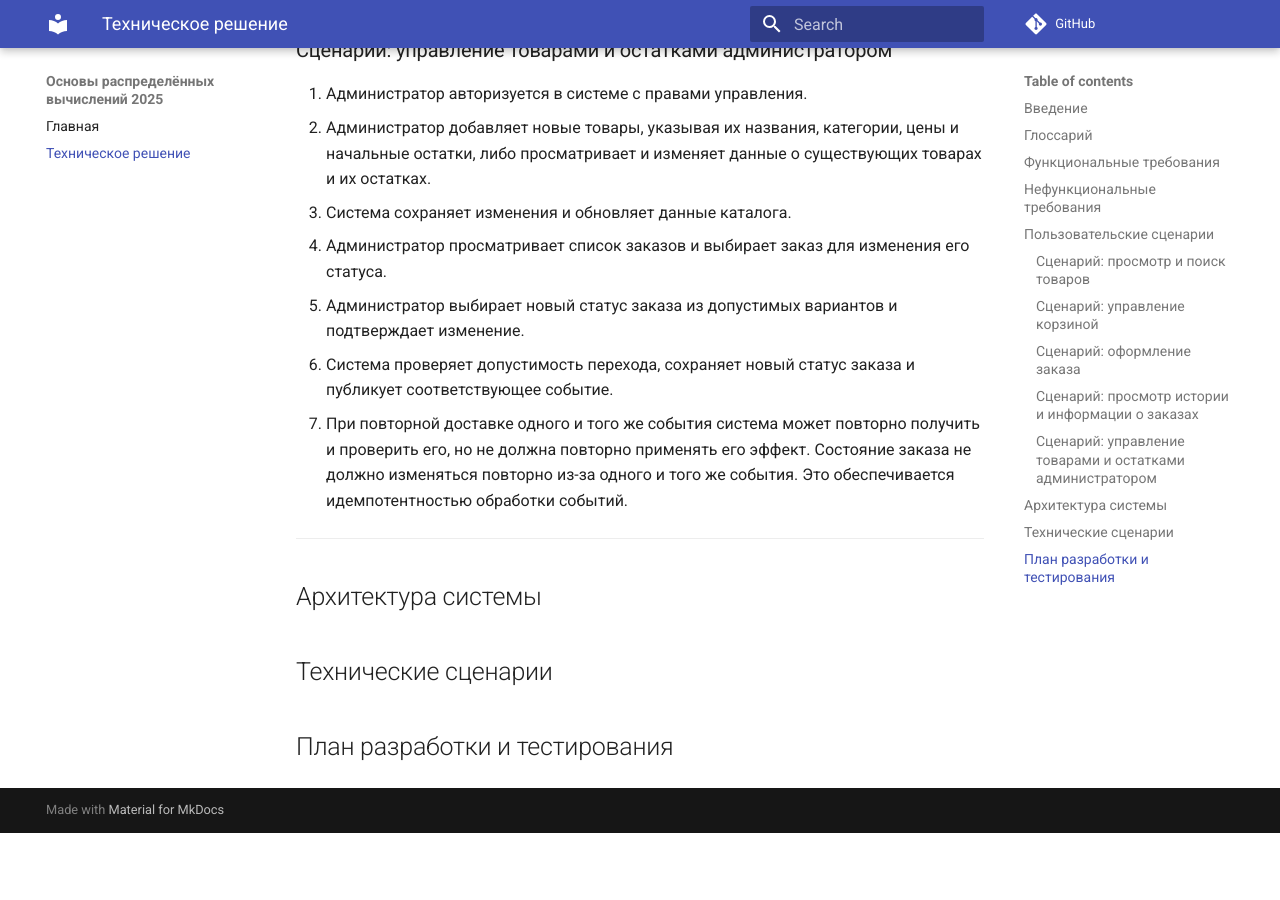
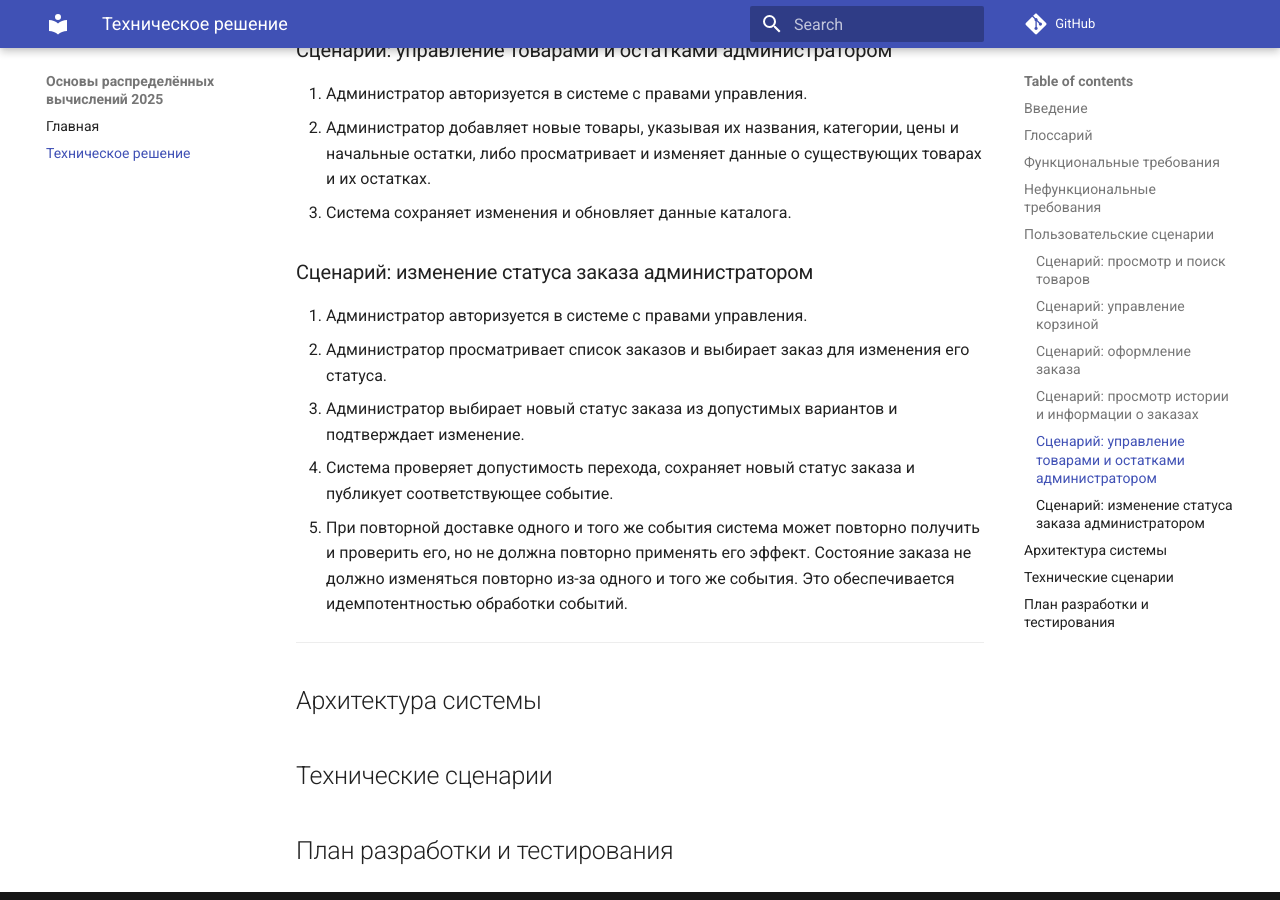
Before and after one commit to spbu-ds-practicum-2026/good_question, an MkDocs documentation site: the page built from docs/tr.md, in a window 1280 px wide and 900 px high, scrolled down 4980 px. Built offline with MkDocs 1.6.1 and Material for MkDocs 9.7.7, drawn with Linux system fonts in a browser that asks for light colours; comment, search, counter and statistics services are not loaded; before the commit the page ends 5813 px from its top, so only the background shows below that.

Commit message:
Update tr.md

```diff
--- a/docs/tr.md
+++ b/docs/tr.md
@@ -107,10 +107,14 @@
 1. Администратор авторизуется в системе с правами управления.
 2. Администратор добавляет новые товары, указывая их названия, категории, цены и начальные остатки, либо просматривает и изменяет данные о существующих товарах и их остатках.
 3. Система сохраняет изменения и обновляет данные каталога.
-4. Администратор просматривает список заказов и выбирает заказ для изменения его статуса.
-5. Администратор выбирает новый статус заказа из допустимых вариантов и подтверждает изменение.
-6. Система проверяет допустимость перехода, сохраняет новый статус заказа и публикует соответствующее событие.
-7. При повторной доставке одного и того же события система может повторно получить и проверить его, но не должна повторно применять его эффект. Состояние заказа не должно изменяться повторно из-за одного и того же события. Это обеспечивается идемпотентностью обработки событий.
+
+### Сценарий: изменение статуса заказа администратором
+
+1. Администратор авторизуется в системе с правами управления.
+2. Администратор просматривает список заказов и выбирает заказ для изменения его статуса.
+3. Администратор выбирает новый статус заказа из допустимых вариантов и подтверждает изменение.
+4. Система проверяет допустимость перехода, сохраняет новый статус заказа и публикует соответствующее событие.
+5. При повторной доставке одного и того же события система может повторно получить и проверить его, но не должна повторно применять его эффект. Состояние заказа не должно изменяться повторно из-за одного и того же события. Это обеспечивается идемпотентностью обработки событий.
 ---
 ##  Архитектура системы
 
```
